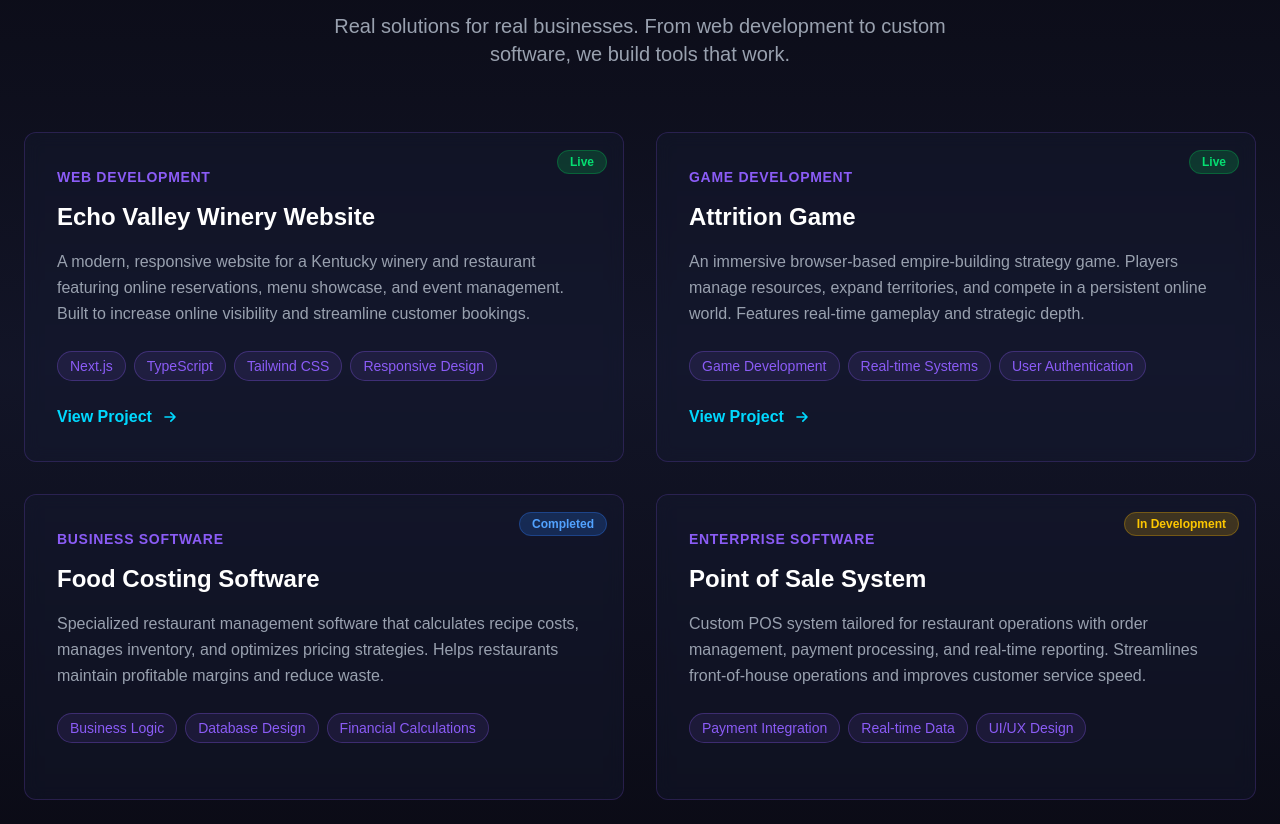
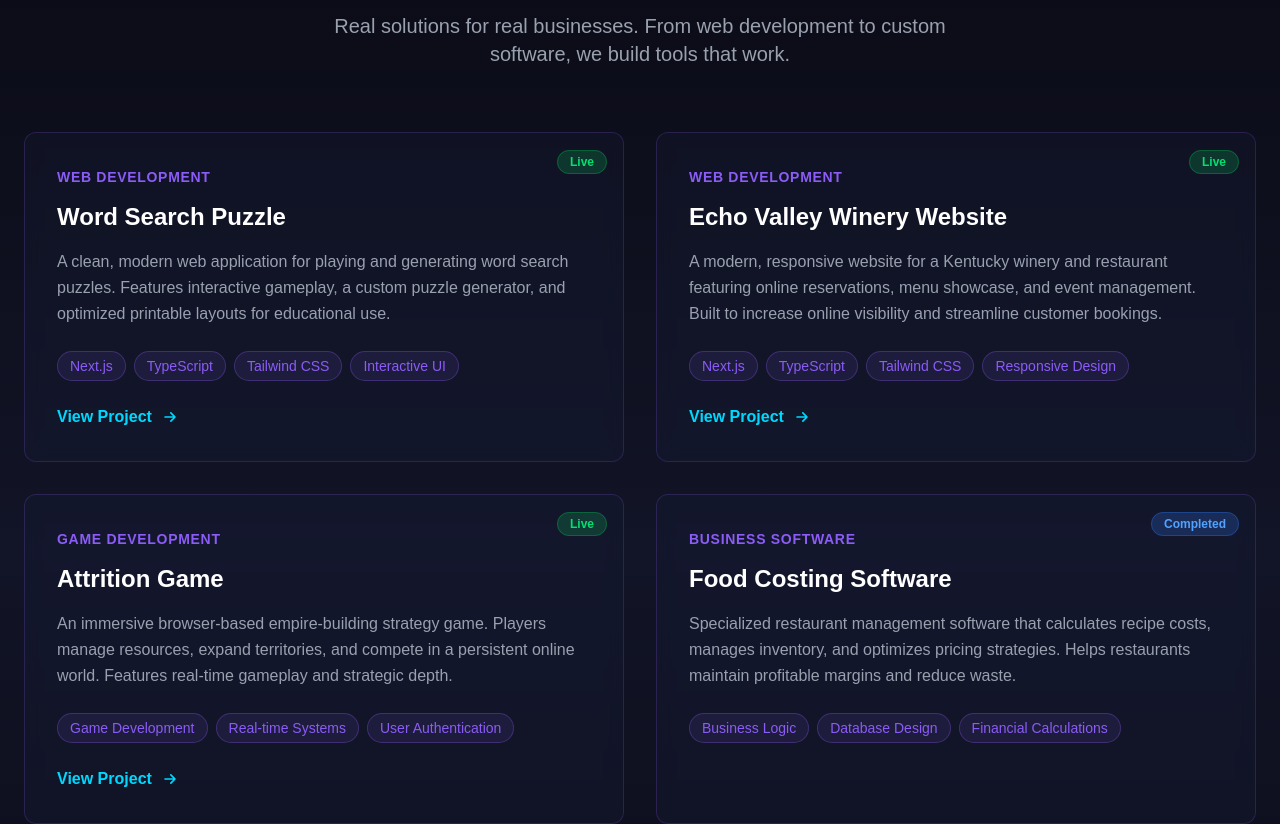
Before and after one commit to BrianSMitchell/attrition-studios-website, a Next.js app: page / in a window 1280 px wide. Shown: the part 960-1784 px from the top of the page. Built offline with nearby package versions, Linux system fonts and the light colour scheme.

Commit message:
feat: add Word Search Puzzle to projects showcase

```diff
--- a/app/components/Projects.tsx
+++ b/app/components/Projects.tsx
@@ -10,6 +10,14 @@ interface Project {
 }
 
 const projects: Project[] = [
+  {
+    title: "Word Search Puzzle",
+    description: "A clean, modern web application for playing and generating word search puzzles. Features interactive gameplay, a custom puzzle generator, and optimized printable layouts for educational use.",
+    tech: ["Next.js", "TypeScript", "Tailwind CSS", "Interactive UI"],
+    link: "https://word-search-puzzle.com/",
+    status: "Live",
+    category: "Web Development"
+  },
   {
     title: "Echo Valley Winery Website",
     description: "A modern, responsive website for a Kentucky winery and restaurant featuring online reservations, menu showcase, and event management. Built to increase online visibility and streamline customer bookings.",
@@ -70,13 +78,12 @@ export default function Projects() {
             >
               {/* Status badge */}
               <div className="absolute top-4 right-4">
-                <span className={`px-3 py-1 text-xs font-semibold rounded-full ${
-                  project.status === 'Live'
+                <span className={`px-3 py-1 text-xs font-semibold rounded-full ${project.status === 'Live'
                     ? 'bg-green-500/20 text-green-400 border border-green-500/30'
                     : project.status === 'In Development'
-                    ? 'bg-yellow-500/20 text-yellow-400 border border-yellow-500/30'
-                    : 'bg-blue-500/20 text-blue-400 border border-blue-500/30'
-                }`}>
+                      ? 'bg-yellow-500/20 text-yellow-400 border border-yellow-500/30'
+                      : 'bg-blue-500/20 text-blue-400 border border-blue-500/30'
+                  }`}>
                   {project.status}
                 </span>
               </div>
```
